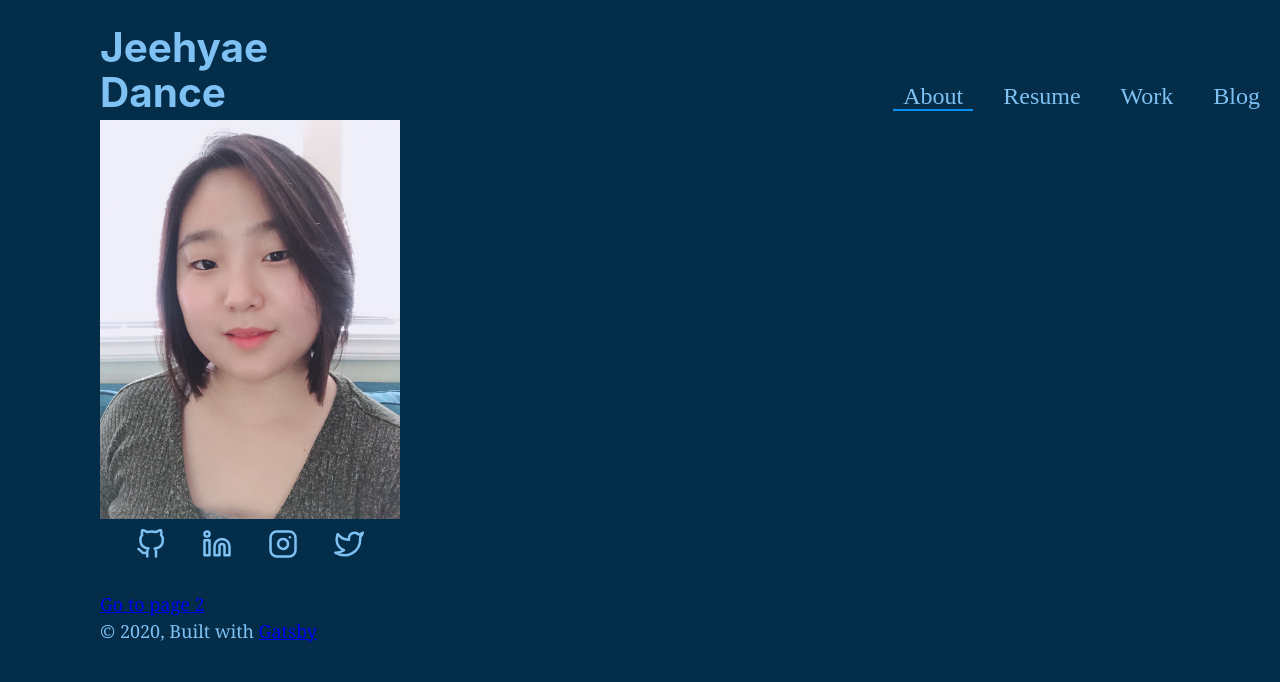
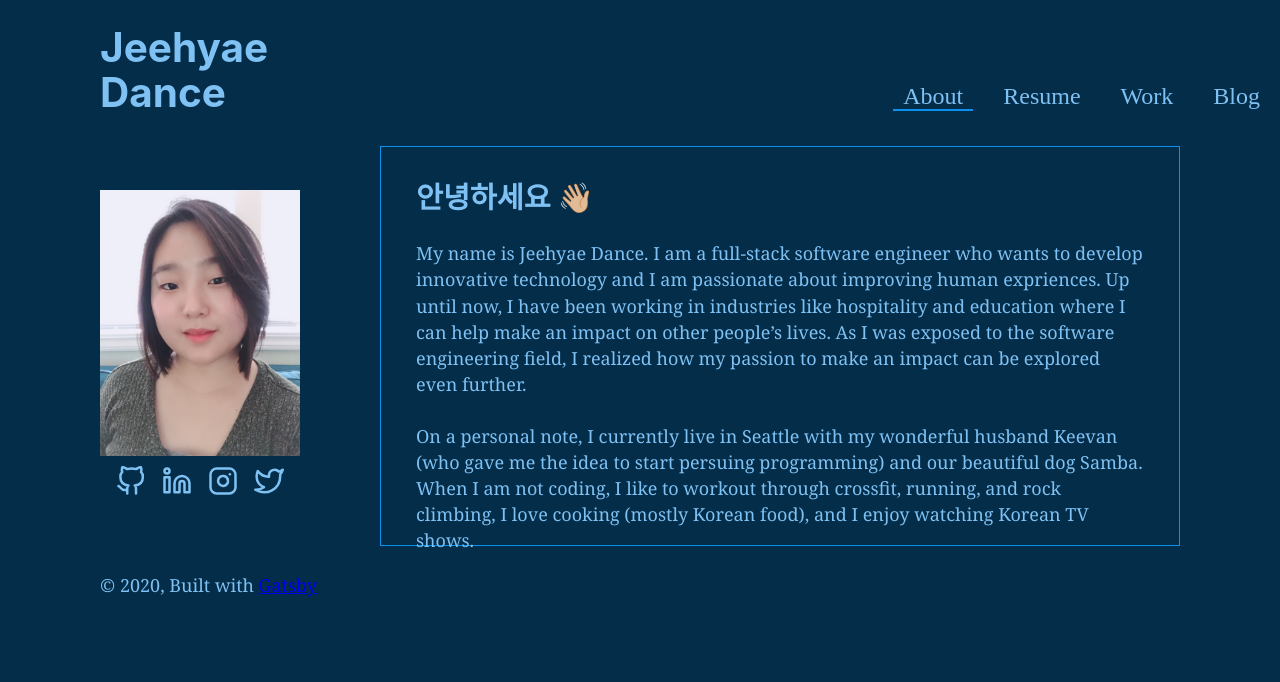
Before and after one commit to JeehyaeDance/personal_page, a Gatsby site: page / in a window 1280 px wide. Built offline with nearby package versions, Linux system fonts and the light colour scheme; Gatsby itself is replaced by a stand-in of ours.

Commit message:
fixed alignment of contents in about page

```diff
--- a/src/pages/index.js
+++ b/src/pages/index.js
@@ -12,7 +12,15 @@ import TwitterIcon from "../components/icons/Twitter"
 const IndexPage = () => (
   <Layout>
     <SEO title="Home" />
-    <div style={{ maxWidth: `300px`, marginBottom: `1.45rem` }}>
+    <div
+      style={{
+        display: `flex`,
+        margin: `1.45rem 100px 1.45rem 0`,
+        justifyContent: `space-between`,
+        alignItems: `center`,
+      }}
+    >
+      <div style={{ width: `200px` }}>
         <Image />
         <div
           style={{
@@ -35,8 +43,35 @@ const IndexPage = () => (
           </a>
         </div>
       </div>
-
-    <Link to="/resume/">Go to page 2</Link>
+      <div
+        style={{
+          width: `800px`,
+          height: `400px`,
+          padding: `35px`,
+          border: `1px solid #0B90F0`,
+        }}
+      >
+        <h2>
+          안녕하세요 <span>👋🏼</span>
+        </h2>
+        <p>
+          My name is Jeehyae Dance. I am a full-stack software engineer who
+          wants to develop innovative technology and I am passionate about
+          improving human expriences. Up until now, I have been working in
+          industries like hospitality and education where I can help make an
+          impact on other people’s lives. As I was exposed to the software
+          engineering field, I realized how my passion to make an impact can be
+          explored even further.{" "}
+        </p>
+        <p>
+          On a personal note, I currently live in Seattle with my wonderful
+          husband Keevan (who gave me the idea to start persuing programming)
+          and our beautiful dog Samba. When I am not coding, I like to workout
+          through crossfit, running, and rock climbing, I love cooking (mostly
+          Korean food), and I enjoy watching Korean TV shows.
+        </p>
+      </div>
+    </div>
   </Layout>
 )
 
```
Lines whose indentation alone changed are shown as unchanged.
